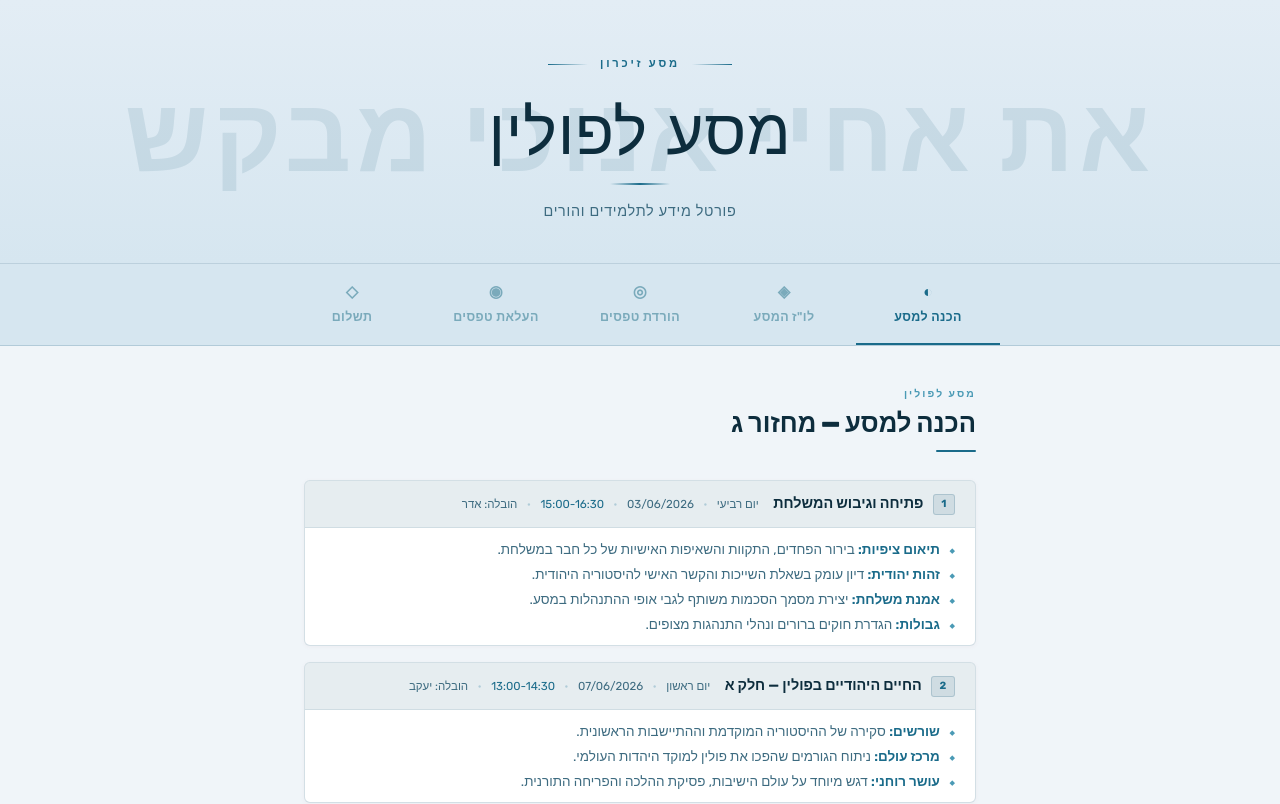
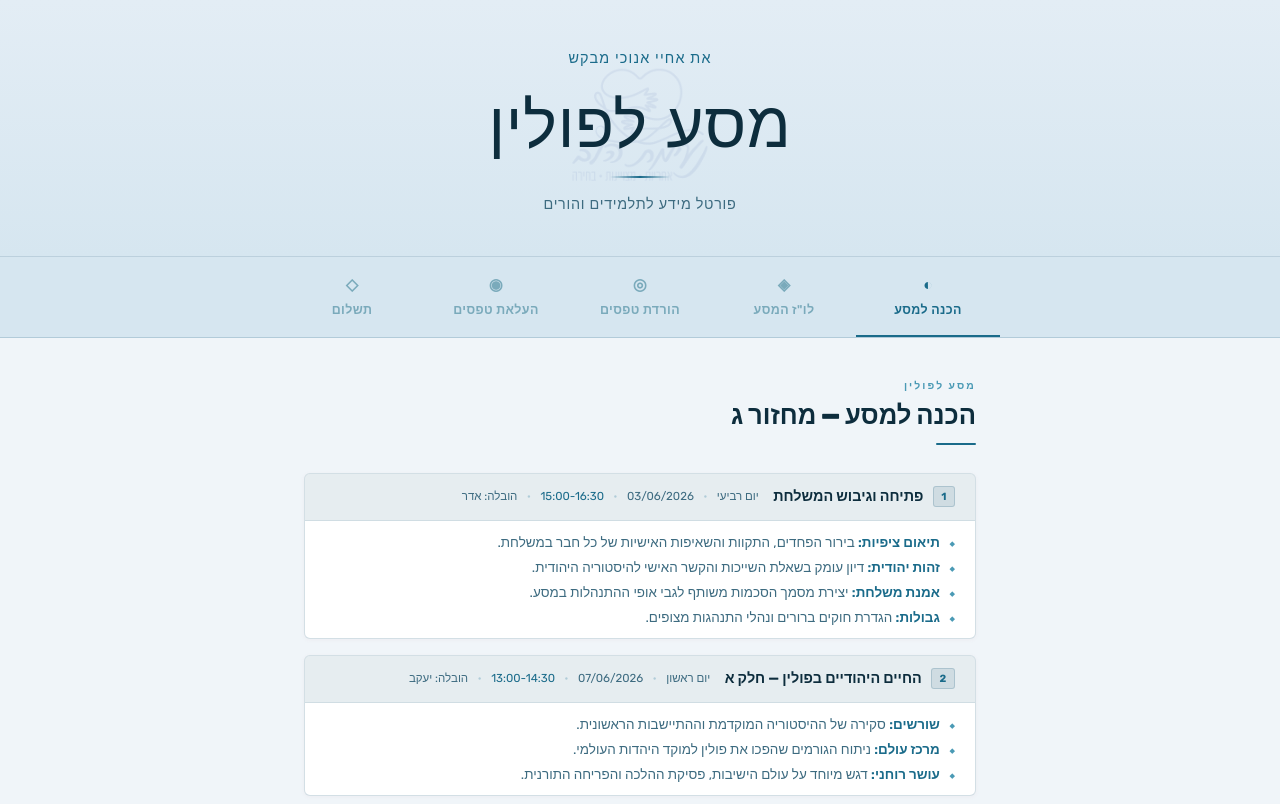
Before and after one commit to yaacovbod/poland, a Next.js app: page / in a window 1280 px wide. Shown: the top 804 px of the page. Built offline with nearby package versions, Linux system fonts and the light colour scheme; a web font is replaced by a local one.

Commit message:
Replace watermark with logo behind title; move quote to ornament position in Rubik
Co-Authored-By: Claude Sonnet 4.6 <noreply@anthropic.com>

```diff
--- a/src/app/page.tsx
+++ b/src/app/page.tsx
@@ -309,55 +309,52 @@ export default function Home() {
         position: "relative",
         overflow: "hidden",
       }}>
-        {/* Watermark */}
-        <div style={{
-          position: "absolute",
-          inset: 0,
-          display: "flex",
-          alignItems: "center",
-          justifyContent: "center",
-          fontSize: "clamp(3.5rem, 10vw, 6.5rem)",
-          fontWeight: 700,
-          fontFamily: "var(--font-amatic), sans-serif",
-          color: "rgba(14,77,110,0.1)",
-          letterSpacing: "0.05em",
-          userSelect: "none",
-          pointerEvents: "none",
-          lineHeight: 1,
-          whiteSpace: "nowrap",
+        <div style={{ maxWidth: "720px", margin: "0 auto", padding: "0 1.5rem", textAlign: "center", position: "relative" }}>
+
+          {/* ציטוט במקום "מסע זיכרון" */}
+          <p style={{
+            fontFamily: "var(--font-rubik), sans-serif",
+            fontSize: "0.9rem",
+            color: T.rose,
+            letterSpacing: "0.08em",
+            marginBottom: "1.25rem",
+            marginTop: 0,
           }}>
             את אחיי אנוכי מבקש
-        </div>
+          </p>
 
-        <div style={{ maxWidth: "720px", margin: "0 auto", padding: "0 1.5rem", textAlign: "center", position: "relative" }}>
-          <div style={{ marginBottom: "1.5rem" }}>
-            <div style={{
-              display: "inline-flex",
-              alignItems: "center",
-              gap: "0.75rem",
-              fontSize: "0.7rem",
-              letterSpacing: "0.25em",
-              color: T.rose,
-              textTransform: "uppercase",
-              fontWeight: 600,
-            }}>
-              <span style={{ display: "block", width: "40px", height: "1px", background: `linear-gradient(to right, transparent, ${T.rose})` }} />
-              מסע זיכרון
-              <span style={{ display: "block", width: "40px", height: "1px", background: `linear-gradient(to left, transparent, ${T.rose})` }} />
-            </div>
-          </div>
-
+          {/* כותרת עם לוגו מאחורה */}
+          <div style={{ position: "relative", display: "inline-block" }}>
+            <img
+              src="/logo.webp"
+              alt=""
+              aria-hidden="true"
+              style={{
+                position: "absolute",
+                top: "50%",
+                left: "50%",
+                transform: "translate(-50%, -50%)",
+                height: "160%",
+                width: "auto",
+                opacity: 0.07,
+                objectFit: "contain",
+                pointerEvents: "none",
+                userSelect: "none",
+              }}
+            />
             <h1 style={{
               fontSize: "clamp(2.2rem, 6vw, 4rem)",
               fontWeight: 400,
               lineHeight: 1.1,
-            marginBottom: "0.75rem",
+              marginBottom: 0,
               color: T.text,
               fontFamily: "var(--font-rubik-dirt), sans-serif",
               letterSpacing: "0.01em",
+              position: "relative",
             }}>
               מסע לפולין
             </h1>
+          </div>
 
           <div style={{
             width: "60px",
```
Also changed, not shown: public/logo.webp (added). Lines whose indentation alone changed are shown as unchanged.
